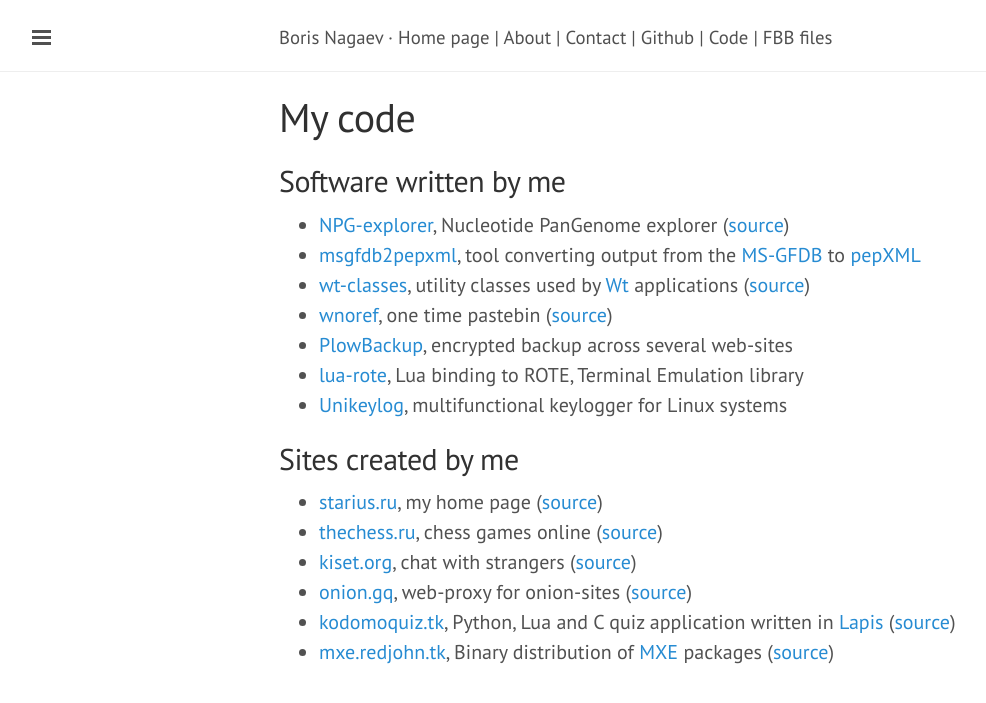
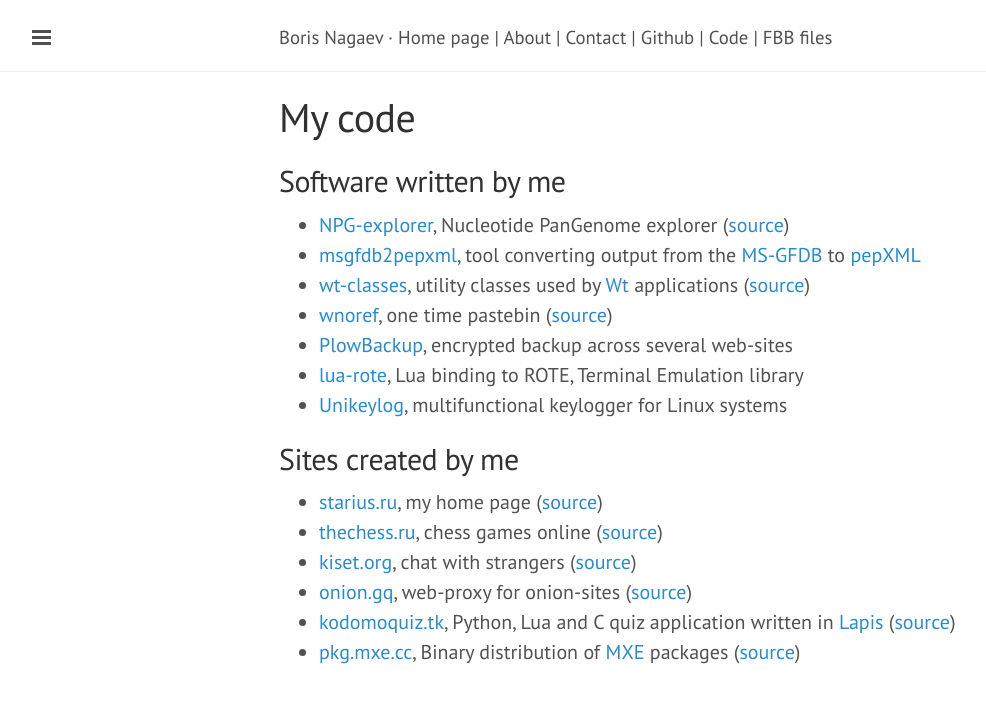
Before and after one commit to starius/starius.github.io, a Jekyll site: the page built from code.md, in a window 1280 px wide. Shown: the top 703 px of the page, without its empty margins (1-987 px from the left). Built offline with Jekyll 4.4.1, drawn with Linux system fonts in a browser that asks for light colours; Markdown is read by kramdown in place of the engine named in the settings.

Commit message:
s/mxe.redjohn.tk/pkg.mxe.cc/

```diff
--- a/code.md
+++ b/code.md
@@ -47,7 +47,7 @@
  * [kodomoquiz.tk][kodomoquiz], Python, Lua and C quiz
     application written in [Lapis][lapis]
     ([source][kodomoquiz-src])
- * [mxe.redjohn.tk][mxedeb], Binary distribution of [MXE][mxe]
+ * [pkg.mxe.cc][mxedeb], Binary distribution of [MXE][mxe]
     packages ([source][mxedeb-src])
 
 [homepage]: https://starius.ru
@@ -61,6 +61,6 @@
 [kodomoquiz]: http://kodomoquiz.tk
 [kodomoquiz-src]: https://github.com/starius/kodomoquiz
 [lapis]: http://leafo.net/lapis/
-[mxedeb]: http://mxe.redjohn.tk/
+[mxedeb]: http://pkg.mxe.cc/
 [mxedeb-src]: https://github.com/mxe/mxe/blob/master/tools/build-pkg.lua
 [mxe]: http://mxe.cc
```
